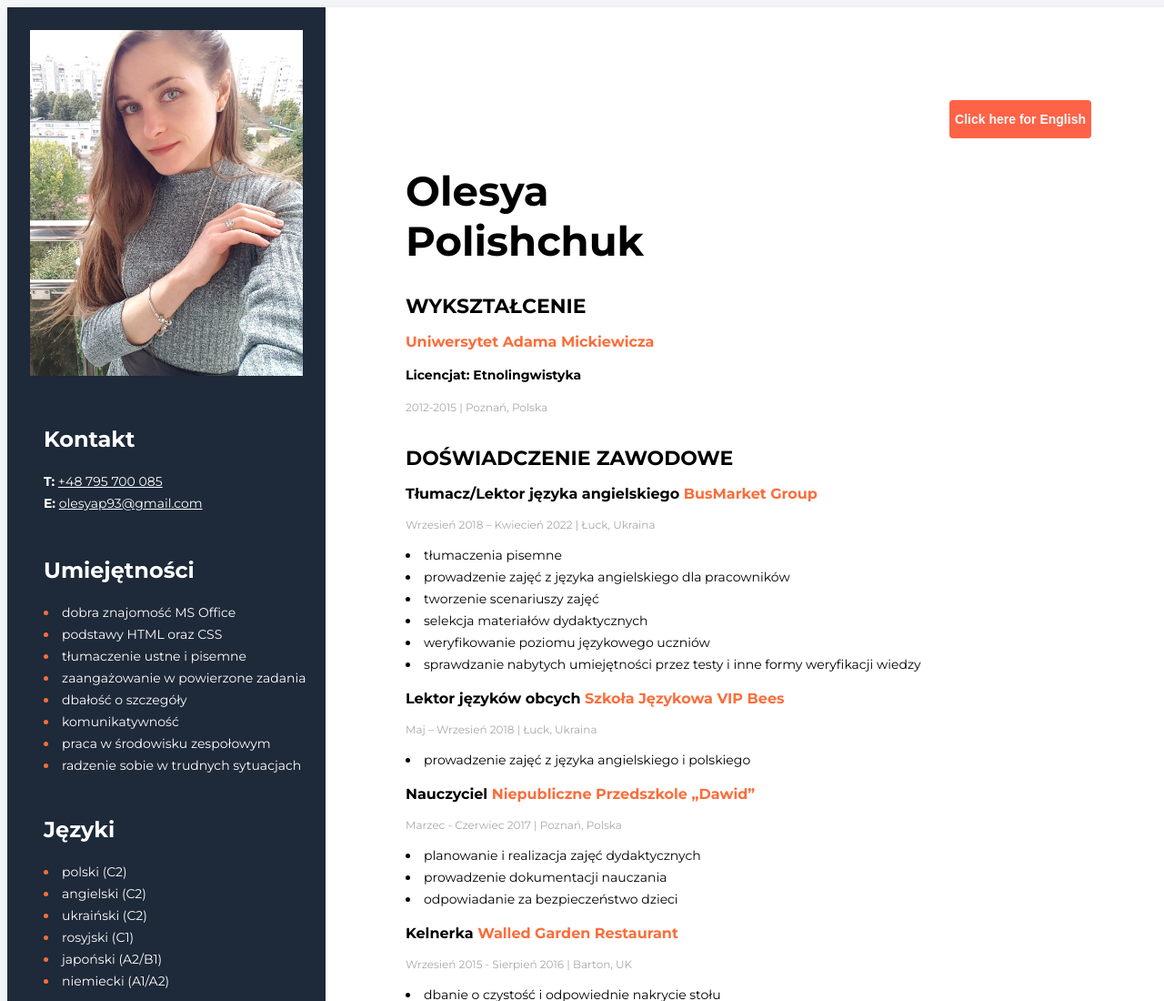
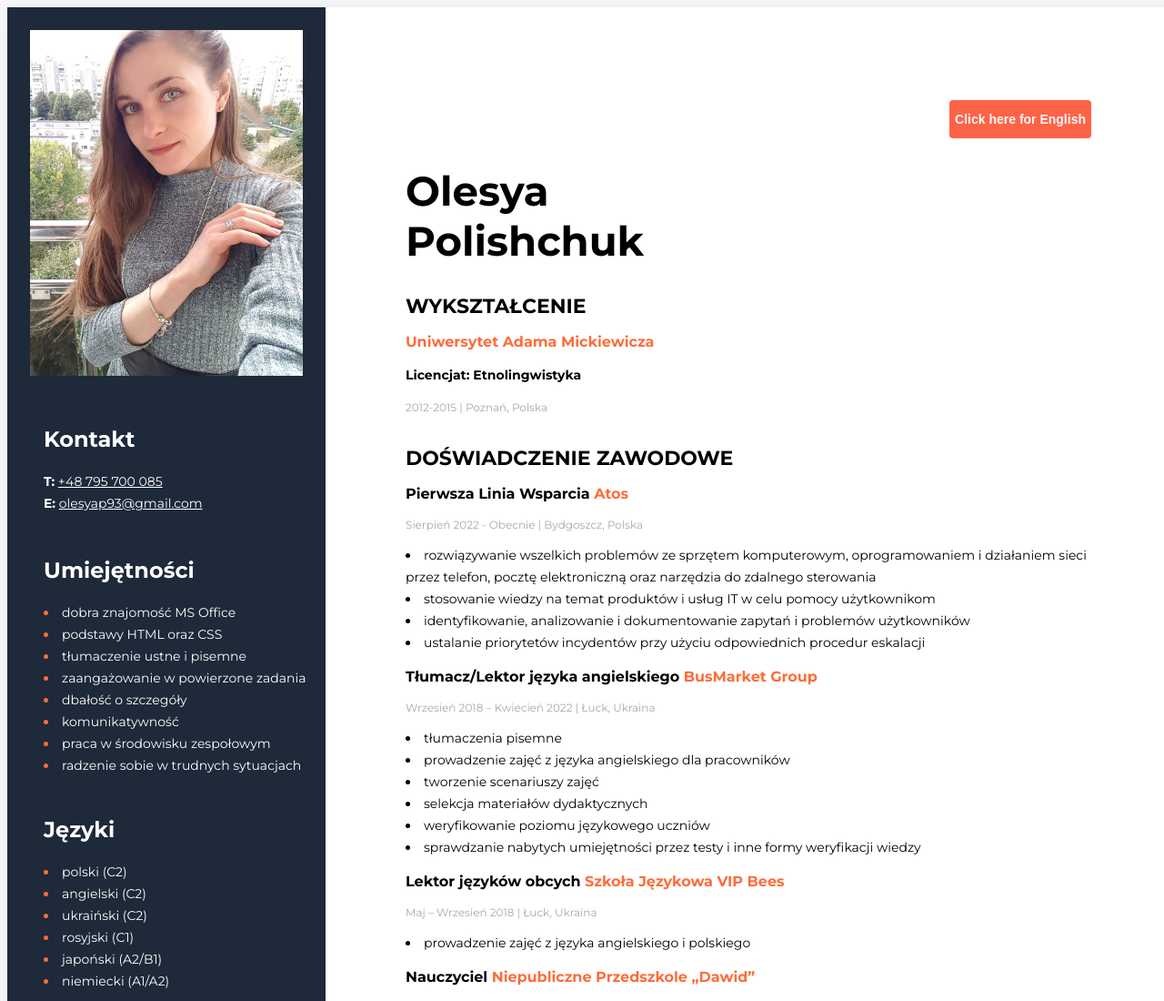
Before and after one commit to Papayathepiano/CV-EN, a plain HTML site: page index.html in a window 1280 px wide. Shown: the top 1100 px of the page at 91% size. Drawn offline with Linux system fonts and the light colour scheme.

Commit message:
polish translation of recent job
polish translation of recent job

```diff
--- a/index.html
+++ b/index.html
@@ -39,10 +39,32 @@
 
         </div>
 
+        <h2 class="header-primary">DOŚWIADCZENIE ZAWODOWE</h2>
+
+        <div>
+          <h3 class="job-name">Pierwsza Linia Wsparcia
+            <span class="highlight">Atos</span></h3>
+
+          <p class="job-date">Sierpień 2022 - Obecnie | Bydgoszcz, Polska</p>
+
+          <ul class="job-list">
+            <li>rozwiązywanie wszelkich problemów ze sprzętem komputerowym, oprogramowaniem i działaniem sieci przez telefon, pocztę elektroniczną oraz narzędzia do zdalnego sterowania
+            </li>
+            <li>stosowanie wiedzy na temat produktów i usług IT w celu pomocy użytkownikom
+
+            </li>
+            <li>identyfikowanie, analizowanie i dokumentowanie zapytań i problemów użytkowników
+
+            </li>
+            <li>ustalanie priorytetów incydentów przy użyciu odpowiednich procedur eskalacji
+
+            </li>
+          </ul>
+        </div>
 
 
         <div>
-          <h2 class="header-primary">DOŚWIADCZENIE ZAWODOWE</h2>
+
 
           <h3 class="job-name">Tłumacz/Lektor języka angielskiego
             <span class="highlight">BusMarket Group
```
